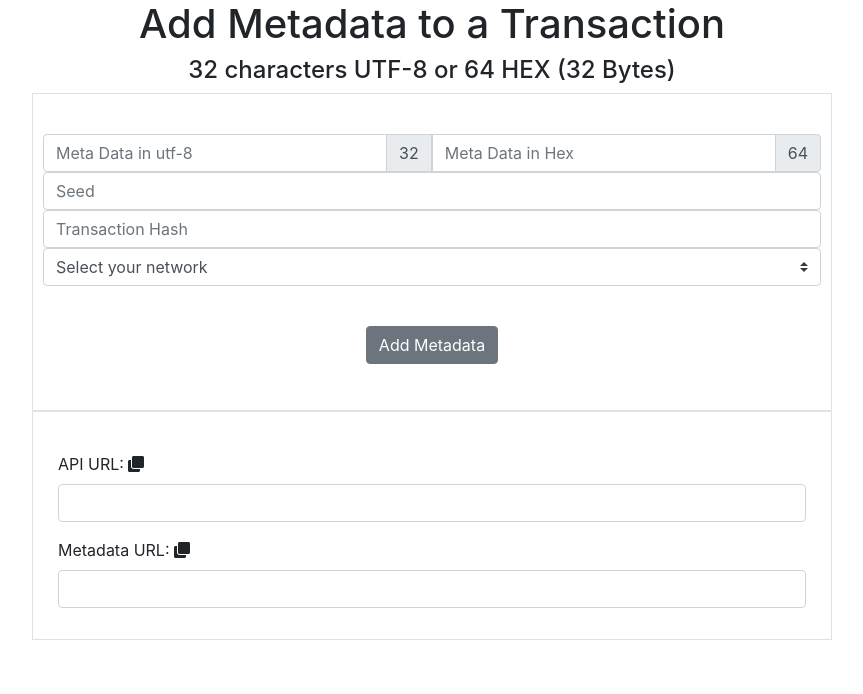
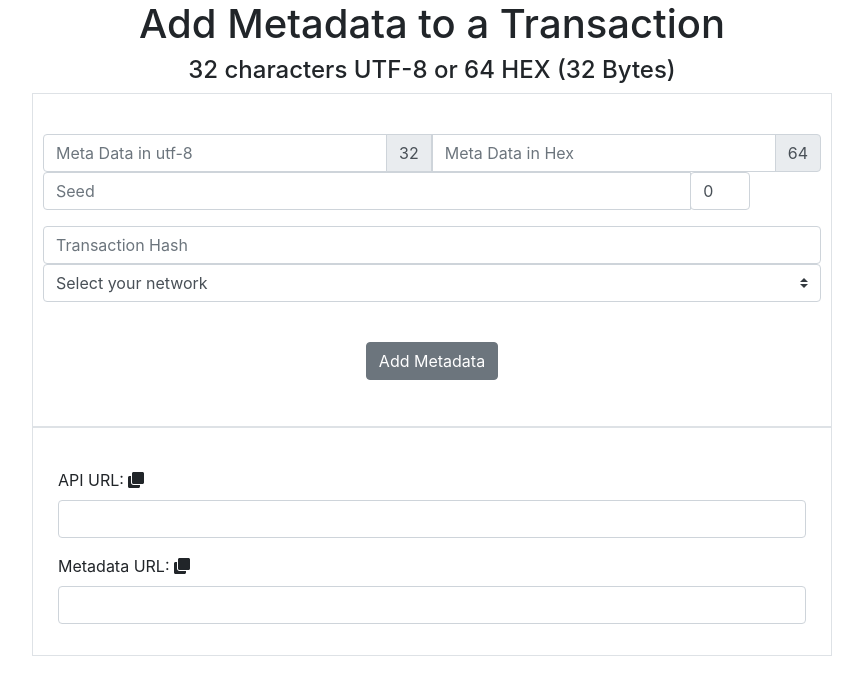
Before and after one commit to linuxserver/nano-metadata, a Vue app: page / in a window 1280 px wide. Shown: the top 694 px of the page, without its empty margins (208-1071 px from the left). Built offline with nearby package versions, Linux system fonts and the light colour scheme; what vue-notification would draw is missing.

Commit message:
add seed index

```diff
--- a/src/App.vue
+++ b/src/App.vue
@@ -17,7 +17,12 @@
           <span class="input-group-text" v-text="(hexmax - hex.length)"></span>
         </div>
       </div>
-      <input class="form-control" type="password" placeholder="Seed" v-model="seed">
+      <div class="form-group input-group">
+        <input class="form-control col-10" type="password" placeholder="Seed" v-model="seed">
+        <div class="input-group-append" style="width: 60px;">
+          <input class="form-control" type="number" min="0" v-model="seedindex">
+        </div>
+      </div>
       <input class="form-control" type="text" placeholder="Transaction Hash" v-model="trans">
       <select class="custom-select mr-sm-2" v-model="net">
         <option value="" disabled>Select your network</option>
@@ -65,7 +70,8 @@ export default {
       apiurl: '',
       net: '',
       metaurl: '',
-      loading: false
+      loading: false,
+      seedindex: 0
     }
   },
   watch: {
@@ -93,7 +99,7 @@ export default {
           that.loading = false
         } else {
           const hash = blake2sHex(that.trans + that.hex).toUpperCase()
-          const privkey = NanoCurrency.deriveSecretKey(that.seed,0)
+          const privkey = NanoCurrency.deriveSecretKey(that.seed,that.seedindex)
           const pubkey = NanoCurrency.derivePublicKey(privkey)
           const sig = NanoCurrency.signBlock({ hash: hash, secretKey: privkey })
           const params = 'trans=' + that.trans + '&data=' + that.hex + '&pub=' + pubkey + '&sig=' + sig + '&net=' + that.net
```
